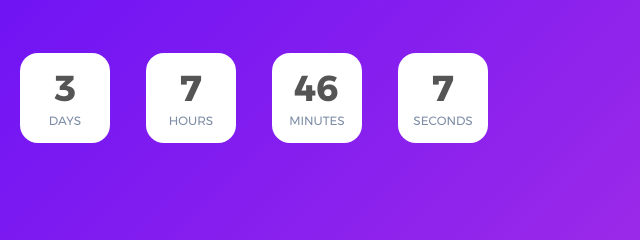
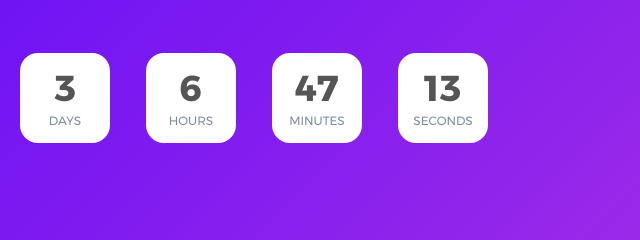
Before and after one commit to jersoncarin/katherinekayedelacruz, a plain HTML site: page index.html in a window 1280 px wide. Shown: the part 465-705 px from the top of the page, 386-1026 px from the left. Drawn offline with Linux system fonts and the light colour scheme; a web font is replaced by a local one.

Commit message:
fix time

```diff
--- a/index.html
+++ b/index.html
@@ -67,7 +67,7 @@
 <!--===============================================================================================-->
 	<script>
 		// Set the date we're counting down to
-		var countDownDate = new Date('Sat Nov 21 2020 20:58:54')
+		var countDownDate = new Date('Sat Nov 21 2020 20:00:00')
 
 		countDownDate = countDownDate.getTime()
 
```
